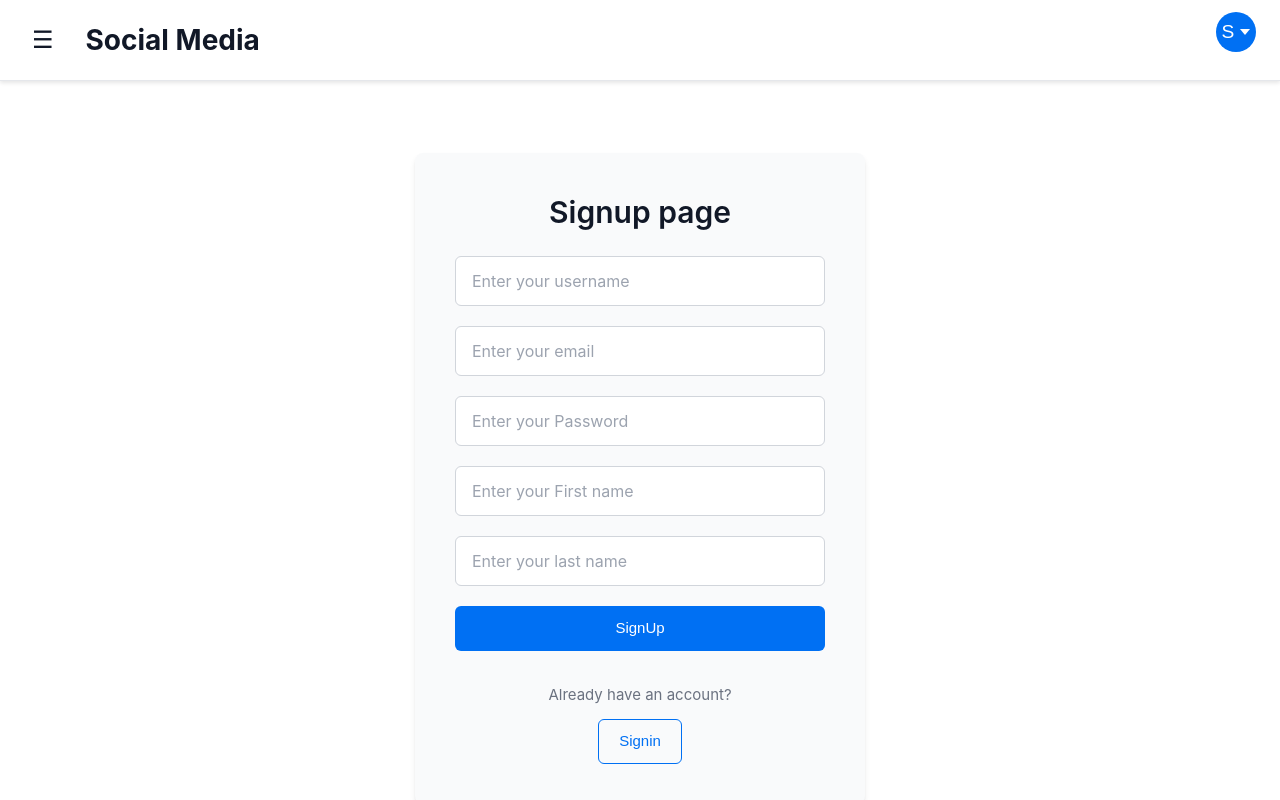
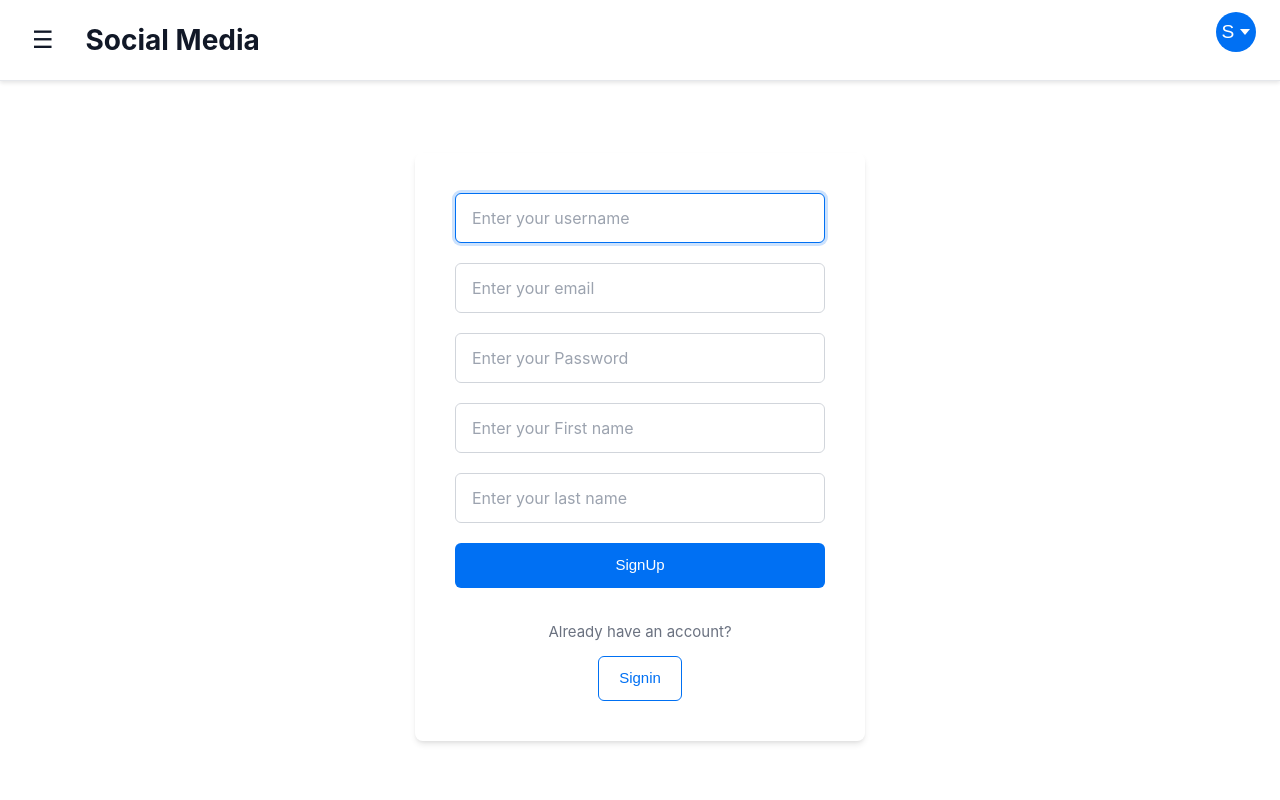
Before and after one commit to Vamsidarling/Practice-projects, a React (Vite) app in the folder route practice/: page /#/Signup in a window 1280 px wide. Built offline with nearby package versions, Linux system fonts and the light colour scheme; sample sign-in values are in the browser's storage.

Commit message:
clean up code

```diff
--- a/route practice/src/GeneareteContent.jsx
+++ b/route practice/src/GeneareteContent.jsx
@@ -1,7 +1,7 @@
 import axios from "axios";
-import { useState, useEffect, useRef } from "react"; // Import useEffect and useRef
+import { useState, useEffect, useRef } from "react";
 import { userAuth } from "./AuthContext";
-import { useNavigate, Link, useOutletContext } from "react-router-dom"; // Import useOutletContext
+import { useNavigate, useOutletContext } from "react-router-dom";
 import { toast } from 'react-toastify';
 
 const DEFAULT_NO_CONTENT_MESSAGE = "No content generated. (Default Fallback)";
@@ -130,7 +130,7 @@ export default function GeneareteContent() {
         }
       }
 
-      setQuestion(""); // Clear the input field
+      // setQuestion(""); // Clear the input field
     } catch (err) {
       console.error("Error generating content:", err);
       const errorMessage = err.response?.data?.message || "Failed to generate content. Please try again.";
@@ -156,9 +156,6 @@ export default function GeneareteContent() {
       {error && <p className="error-message">{error}</p>}
 
       <div className="posts-container">
-        {/* {posts.length === 0 && !isLoading && !error && (
-          <p className="no-posts-message">No content generated yet. Enter a prompt above to start!</p>
-        )} */}
         {posts.map(post => (
           <div key={post.id} className="post-card">
             <p className="post-prompt"><strong>Prompt:</strong> {post.prompt}</p>
--- a/route practice/src/Layout.jsx
+++ b/route practice/src/Layout.jsx
@@ -13,20 +13,19 @@ export default function Layout() {
   const [newSessionKey, setNewSessionKey] = useState(Date.now()); // Key to trigger new session in GeneareteContent
   const [isProfileDropdownOpen, setIsProfileDropdownOpen] = useState(false);
   const profileDropdownRef = useRef(null);
+  const [trighistory,settrighistory] = useState(Date.now)
 
   const handleNewGenerationSession = () => {
     console.log("Layout: Start new generation session");
     setSelectedHistoryItem(null); // Clear any selected history
     setNewSessionKey(Date.now()); // Update the key to trigger a new session
+    toast.info("New generation session started!");
+       navigate('/Home'); //
 
-    // Clear selected history when starting a new session
-    toast.info("New generation session started!");
-    // This could navigate to a specific route or reset state in GeneareteContent
-    // For example, if GeneareteContent clears its state based on a prop or context:
-    navigate('/Home'); // Assuming Home shows GeneareteContent
-    // You might need a more sophisticated way to signal GeneareteContent to reset.
   };
-
+  const trighistorykey =() => {
+    settrighistory(Date.now())
+  };
   const handleLoadHistoryItem = (historyItem) => {
     console.log("Layout: Loading history item", historyItem);
     setSelectedHistoryItem(historyItem);
@@ -144,7 +143,9 @@ const ViewProfile = () => {
           <Outlet context={{
             selectedHistoryItem,
             clearSelectedHistory: () => setSelectedHistoryItem(null),
-            newSessionKey // Pass the new session key
+            newSessionKey ,
+            trighistorykey
+            // Pass the new session key
           }} />
         </main>
       </div>
--- a/route practice/src/SignUp.jsx
+++ b/route practice/src/SignUp.jsx
@@ -1,4 +1,4 @@
-import { useState } from "react";
+import { useState, useEffect, useRef } from "react";
 import axios from "axios";
 import { userAuth } from "./AuthContext";
 import { useNavigate,Link } from "react-router-dom";
@@ -12,6 +12,14 @@ export default function SignUp() {
     const [password, setPassword] = useState("");
     const [fname, setFname] = useState("");
     const [lname, setLname] = useState("");
+    const nameInputRef = useRef(null); // Create a ref for the first input (name)
+
+    useEffect(() => {
+        // Focus the name input field when the component mounts
+        if (nameInputRef.current) {
+            nameInputRef.current.focus();
+        }
+    }, []); // Empty dependency array ensures this runs only once on mount
 
     async function handleSubmit(e) {
         e.preventDefault();
@@ -37,10 +45,11 @@ export default function SignUp() {
     return (
         <div className="auth-form-container"> {/* Optional: for centering or specific page styling */}
 
-            <h1>Signup page</h1>
+            {/* <h1>Sign  Up</h1> */}
             <form onSubmit={handleSubmit}>
                 <input
                     type="text"
+                    ref={nameInputRef} // Attach the ref here
                     placeholder="Enter your username"
                     value={name}
                     onChange={(e) => setName(e.target.value)}
--- a/route practice/src/Signin.jsx
+++ b/route practice/src/Signin.jsx
@@ -1,4 +1,4 @@
-import { useState } from "react";
+import { useState, useEffect, useRef } from "react";
 import axios from "axios";
 import { userAuth } from "./AuthContext";
 import { useNavigate ,Link} from "react-router-dom";
@@ -9,6 +9,14 @@ export default function Signin() {
   const navigate = useNavigate();
   const [email, setEmail] = useState("");
   const [password, setPassword] = useState("");
+  const emailInputRef = useRef(null); // Create a ref for the email input
+
+  useEffect(() => {
+    // Focus the email input field when the component mounts
+    if (emailInputRef.current) {
+      emailInputRef.current.focus();
+    }
+  }, []); // Empty dependency array ensures this runs only once on mount
 
   async function handleSignin(e) {
     e.preventDefault();
@@ -38,6 +46,7 @@ export default function Signin() {
       <form onSubmit={handleSignin}>
         <input
           type="email"
+          ref={emailInputRef} // Attach the ref here
           placeholder="Enter your Email"
           value={email}
           onChange={(e) => setEmail(e.target.value)}
--- a/route practice/src/index.css
+++ b/route practice/src/index.css
@@ -349,9 +349,12 @@ label {
   max-width: 450px;
   margin: 3rem auto; /* More top/bottom margin */
   padding: 2.5rem; /* More padding */
-  background-color: var(--color-bg-secondary);
+  /* background-color: var(--color-bg-secondary); */
+  /* background-color: transparent; */
   border-radius: 0.5rem; /* 8px */
   box-shadow: var(--color-shadow-md);
+  box-shadow: rgb(255, 255, 255);
+  border: white;
 }
 .auth-form-container h1 {
   text-align: center;
```
Also changed, not shown: 2 other files (tests, documents, lock files or other folders).
